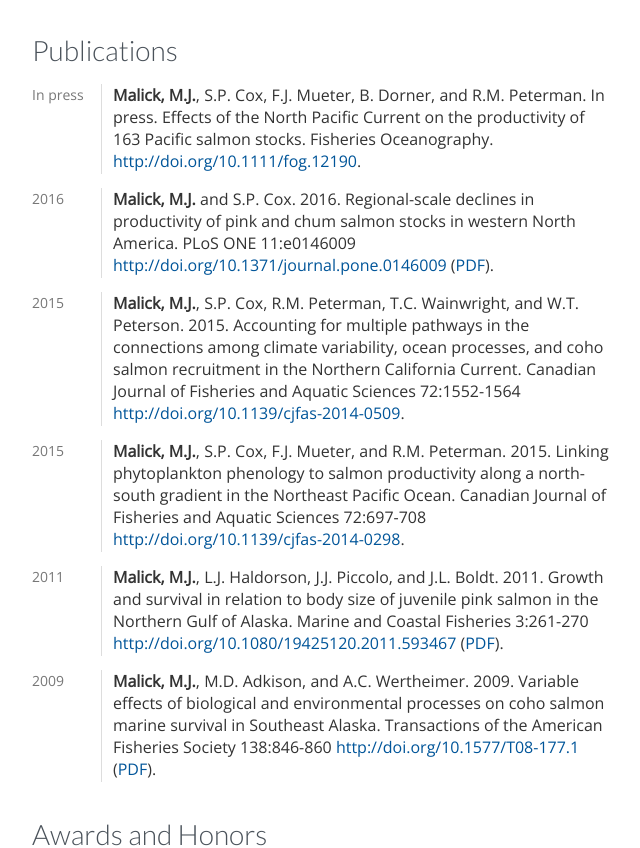
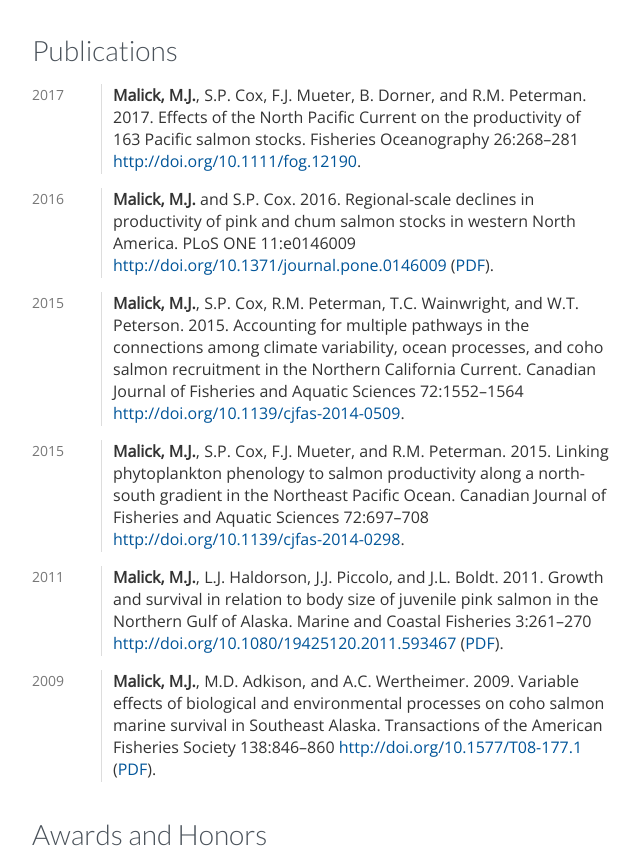
Before and after one commit to michaelmalick/michaelmalick.github.io, a Jekyll site: the page built from malick-cv.md, in a window 1280 px wide and 1400 px high, scrolled down 473 px. Shown: the part 176-1024 px from the top of the window, without its empty margins (438-1078 px from the left). Built offline with Jekyll 4.4.1, drawn with Linux system fonts in a browser that asks for light colours.

Commit message:
Update CV with 2017 Fisheries Oceanography paper

```diff
--- a/malick-cv.md
+++ b/malick-cv.md
@@ -42,10 +42,10 @@ Current
 Publications
 ------------
 
-In press
-:   **Malick, M.J.**, S.P. Cox, F.J. Mueter, B. Dorner, and R.M. Peterman.
-    In press. Effects of the North Pacific Current on the productivity of 163
-    Pacific salmon stocks. Fisheries Oceanography.
+2017
+:   **Malick, M.J.**, S.P. Cox, F.J. Mueter, B. Dorner, and R.M. Peterman. 2017.
+    Effects of the North Pacific Current on the productivity of 163
+    Pacific salmon stocks. Fisheries Oceanography 26:268--281
     <http://doi.org/10.1111/fog.12190>.
 
 2016
@@ -60,20 +60,20 @@ In press
     Peterson. 2015. Accounting for multiple pathways in the connections
     among climate variability, ocean processes, and coho salmon recruitment in
     the Northern California Current. Canadian Journal of Fisheries and Aquatic
-    Sciences 72:1552-1564
+    Sciences 72:1552--1564
     <http://doi.org/10.1139/cjfas-2014-0509>.
 
 2015
 :   **Malick, M.J.**, S.P. Cox, F.J. Mueter, and R.M. Peterman. 2015. Linking
     phytoplankton phenology to salmon productivity along a north-south gradient
     in the Northeast Pacific Ocean. Canadian Journal of Fisheries and Aquatic
-    Sciences 72:697-708
+    Sciences 72:697--708
     <http://doi.org/10.1139/cjfas-2014-0298>.
 
 2011
 :   **Malick, M.J.**, L.J. Haldorson, J.J. Piccolo, and J.L. Boldt. 2011. Growth
     and survival in relation to body size of juvenile pink salmon in the
-    Northern Gulf of Alaska. Marine and Coastal Fisheries 3:261-270
+    Northern Gulf of Alaska. Marine and Coastal Fisheries 3:261--270
     <http://doi.org/10.1080/19425120.2011.593467>
     ([PDF][Malick:2011]).
 
@@ -81,7 +81,7 @@ In press
 :   **Malick, M.J.**, M.D. Adkison, and A.C. Wertheimer. 2009.
     Variable effects of biological and environmental processes on coho salmon
     marine survival in Southeast Alaska. Transactions of the American Fisheries
-    Society 138:846-860
+    Society 138:846--860
     <http://doi.org/10.1577/T08-177.1>
     ([PDF][Malick:2009]).
 
```
Also changed, not shown: cv/index.md (+8 -8 lines), 2 other files.
